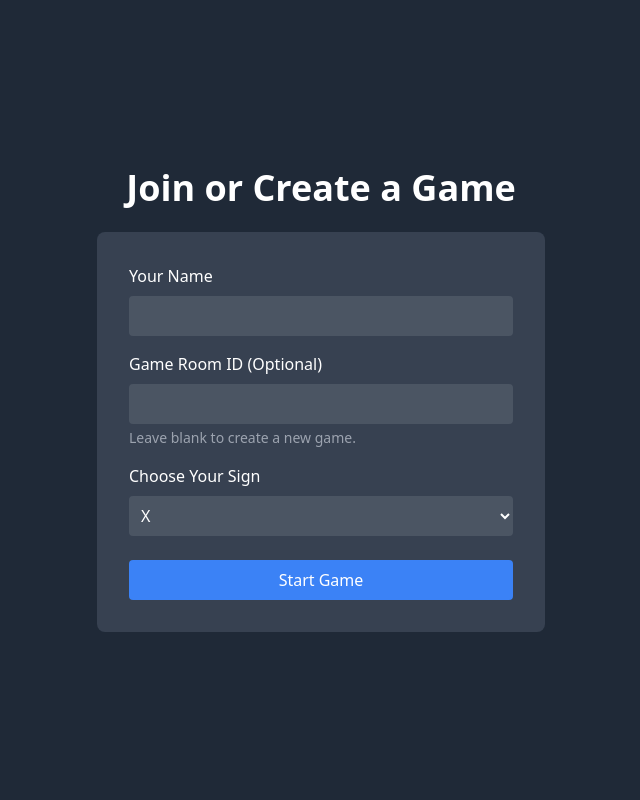
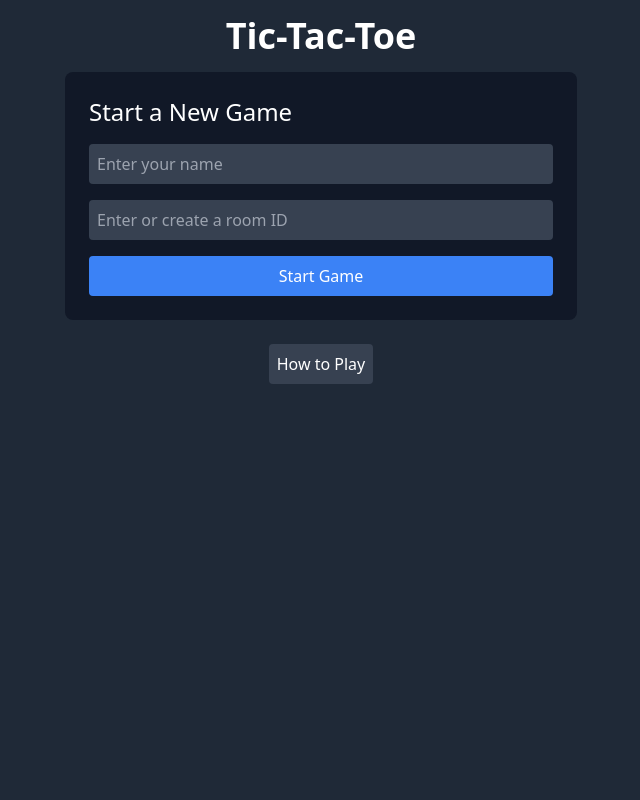
Before and after one commit to rmalek98/Tic-Tac-Toe, a Flask app: page / in a window 1280 px wide. Shown: the whole page, without its empty margins (319-959 px from the left). Run offline with Flask 3, Linux system fonts and the light colour scheme; some libraries are stand-ins or nearby versions.

Commit message:
updated index.html &  game.html

```diff
--- a/templates/index.html
+++ b/templates/index.html
@@ -2,31 +2,66 @@
 <html lang="en">
 <head>
   <meta charset="UTF-8">
-  <title>Tic-Tac-Toe - Join Game</title>
+  <meta name="viewport" content="width=device-width, initial-scale=1.0">
+  <title>Start a New Game</title>
   <script src="https://cdn.tailwindcss.com"></script>
+  <style>
+    @media (max-width: 640px) {
+      h1 {
+        font-size: 2rem;
+      }
+    }
+  </style>
 </head>
-<body class="bg-gray-800 text-white flex items-center justify-center min-h-screen">
-  <div class="w-full max-w-md">
-    <h1 class="text-4xl font-bold mb-6 text-center">Join or Create a Game</h1>
-    <form method="POST" class="bg-gray-700 p-8 rounded-lg">
-      <div class="mb-4">
-        <label class="block mb-2">Your Name</label>
-        <input type="text" name="name" class="w-full p-2 rounded bg-gray-600 text-white" required>
-      </div>
-      <div class="mb-4">
-        <label class="block mb-2">Game Room ID (Optional)</label>
-        <input type="text" name="room" class="w-full p-2 rounded bg-gray-600 text-white">
-        <p class="text-sm text-gray-400 mt-1">Leave blank to create a new game.</p>
-      </div>
-      <div class="mb-6">
-        <label class="block mb-2">Choose Your Sign</label>
-        <select name="sign" class="w-full p-2 rounded bg-gray-600 text-white" required>
-          <option value="X">X</option>
-          <option value="O">O</option>
-        </select>
-      </div>
-      <button type="submit" class="w-full bg-blue-500 p-2 rounded">Start Game</button>
+<body class="bg-gray-800 text-white flex flex-col items-center min-h-screen p-4">
+  <h1 class="text-4xl font-bold mb-4">Tic-Tac-Toe</h1>
+
+  <div class="bg-gray-900 p-6 rounded-lg w-full max-w-lg">
+    <h2 class="text-2xl mb-4">Start a New Game</h2>
+    <form id="start-form" class="flex flex-col space-y-4">
+      <input type="text" id="player-name" class="p-2 bg-gray-700 text-white rounded" placeholder="Enter your name" required>
+      <input type="text" id="room-id" class="p-2 bg-gray-700 text-white rounded" placeholder="Enter or create a room ID" required>
+      <button type="submit" class="bg-blue-500 text-white p-2 rounded">Start Game</button>
     </form>
   </div>
+
+  <!-- Instructions Button -->
+  <div class="mt-6">
+    <button id="instructions-button" class="bg-gray-700 text-white p-2 rounded">How to Play</button>
+  </div>
+
+  <!-- Instructions Modal -->
+  <div id="instructions-modal" class="fixed inset-0 bg-black bg-opacity-50 flex justify-center items-center hidden">
+    <div class="bg-white p-6 rounded-lg text-black max-w-md">
+      <h2 class="text-2xl mb-4">Game Instructions</h2>
+      <p>Start by entering your name and room ID. You will get a link to share with your opponent, who can join the game by entering the same room ID.</p>
+      <p>The winner gets to restart the game. If it's a tie, the last winner can restart. After 10 rounds, players will be asked if they want to continue.</p>
+      <button id="close-instructions" class="mt-4 bg-blue-500 text-white p-2 rounded">Close</button>
+    </div>
+  </div>
+
+  <!-- JavaScript -->
+  <script>
+    const startForm = document.getElementById('start-form');
+    const instructionsModal = document.getElementById('instructions-modal');
+    const instructionsButton = document.getElementById('instructions-button');
+    const closeInstructions = document.getElementById('close-instructions');
+
+    startForm.addEventListener('submit', function(event) {
+      event.preventDefault();
+      const playerName = document.getElementById('player-name').value;
+      const roomId = document.getElementById('room-id').value;
+      const gameLink = `${location.origin}/game?room=${roomId}&name=${playerName}&sign=X`;
+      window.location.href = gameLink; // Redirect to the game with the room ID
+    });
+
+    instructionsButton.addEventListener('click', () => {
+      instructionsModal.classList.remove('hidden');
+    });
+
+    closeInstructions.addEventListener('click', () => {
+      instructionsModal.classList.add('hidden');
+    });
+  </script>
 </body>
 </html>
```
Also changed, not shown: templates/game.html (+99 -36 lines).
